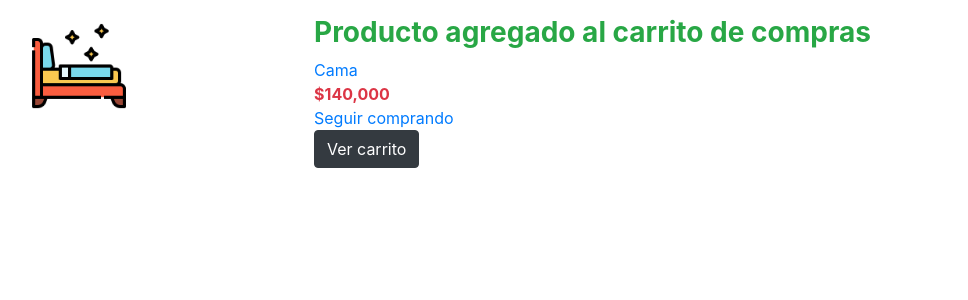
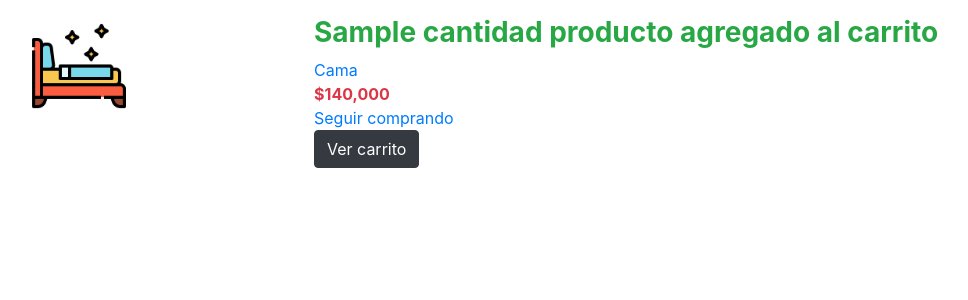
Before and after one commit to nbarco25/kawaru_store, a Django app: template kawaru_store/carts/templates/carts/add.html in a window 1280 px wide. Shown: the part 56-356 px from the top of the page, without its empty margins (56-1024 px from the left). Run offline with Django 3.2, Linux system fonts and the light colour scheme; data comes from the database, SQL or seed files in the repository; both versions use the stored data as it was after the commit; tables that the repository leaves empty hold one stand-in row (values such as "Sample post"); the template is opened without the code that fills it: values that come from a table or form of the project are taken from there, most other values are stand-ins (such as "Sample title", 1, 10 or a date in 2020); some libraries are stand-ins or nearby versions.

Commit message:
dar formato al mensaje de producto o productos agregados al carrito con un filter

```diff
--- a/kawaru_store/carts/templates/carts/add.html
+++ b/kawaru_store/carts/templates/carts/add.html
@@ -1,4 +1,4 @@
-{% extends 'base.html' %} {% load product_extras %} {% block content %}
+{% extends 'base.html' %} {% load product_extras %} {% load cart_extras %} {% block content %}
 <div class="col-3">
 
     {% if product.imagen %}
@@ -7,7 +7,9 @@
 </div>
 
 <div class="col">
-    <div class="h3 font-weight-bold text-success">Producto agregado al carrito de compras</div>
+    <div class="h3 font-weight-bold text-success">
+        {{ cantidad | formato_productos_agregados}} al carrito
+    </div>
     <div class="">
         <a href="{ url 'products:product' product.slug}">
             {{ product.nombre }}
--- /dev/null
+++ b/kawaru_store/carts/templatetags/cart_extras.py
@@ -0,0 +1,13 @@
+from django import template
+register = template.Library()
+
+@register.filter
+def formato_cant_productos(cantidad=1):
+    return '{} {}'.format(cantidad, 'productos' if cantidad > 1 else 'producto')
+
+@register.filter
+def formato_productos_agregados(cantidad):
+    return '{} {}'.format(
+        formato_cant_productos(cantidad),
+        'agregados' if cantidad > 1 else 'agregado'
+    )
--- a/kawaru_store/carts/views.py
+++ b/kawaru_store/carts/views.py
@@ -26,6 +26,8 @@
     cart_product = CartProducts.objects.crear_actualizar_cantidad(cart=cart, products=product, cantidad=cantidad)
 
     return render(request, 'carts/add.html', {
+        'cantidad': cantidad,
+        'cart_product': cart_product,
         'product': product #enviar el producto al template
     })
 
```
Also changed, not shown: kawaru_store/carts/templatetags/__init__.py (added), kawaru_store/db.sqlite3.
